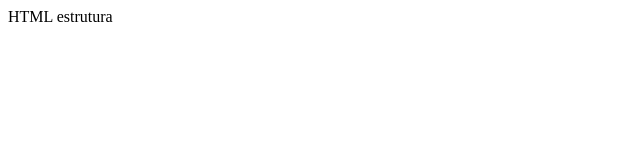
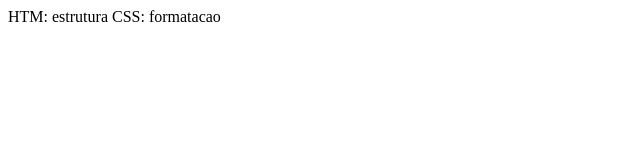
Before and after one commit to mairamendes/aula-git-github, a plain HTML site: page index.html in a window 1280 px wide. Shown: the whole page, without its empty margins (0-640 px from the left). Drawn offline with Linux system fonts and the light colour scheme.

Commit message:
Segunda versão

```diff
--- a/index.html
+++ b/index.html
@@ -6,6 +6,7 @@
     <title>Document</title>
 </head>
 <body>
-    HTML estrutura
+    HTM: estrutura
+    CSS: formatacao
 </body>
 </html>
```
